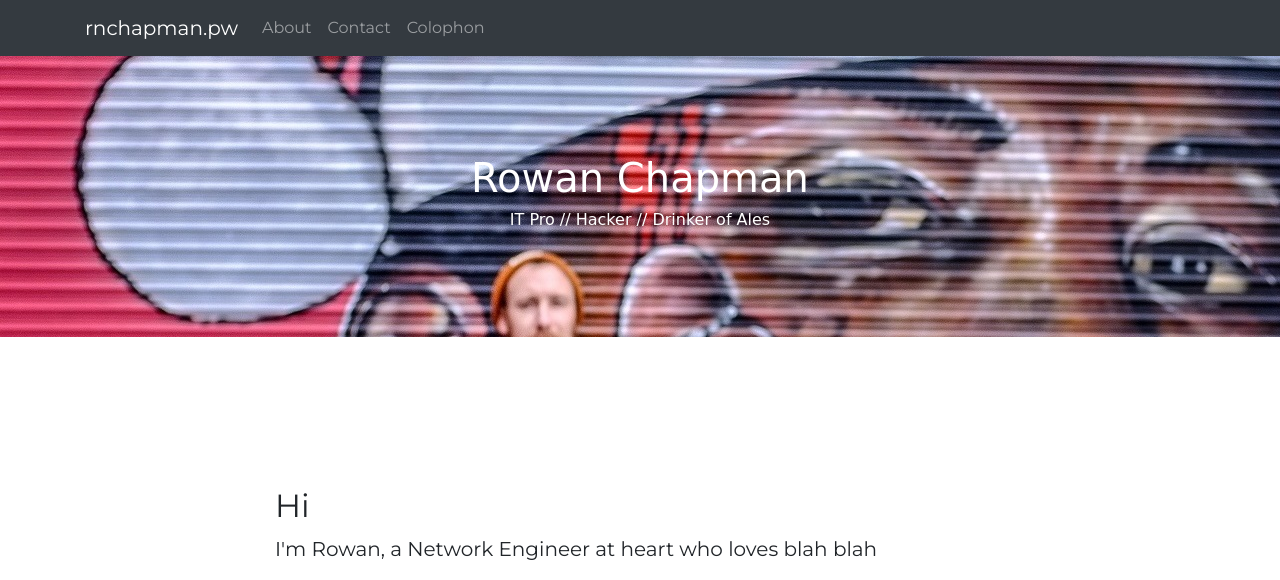
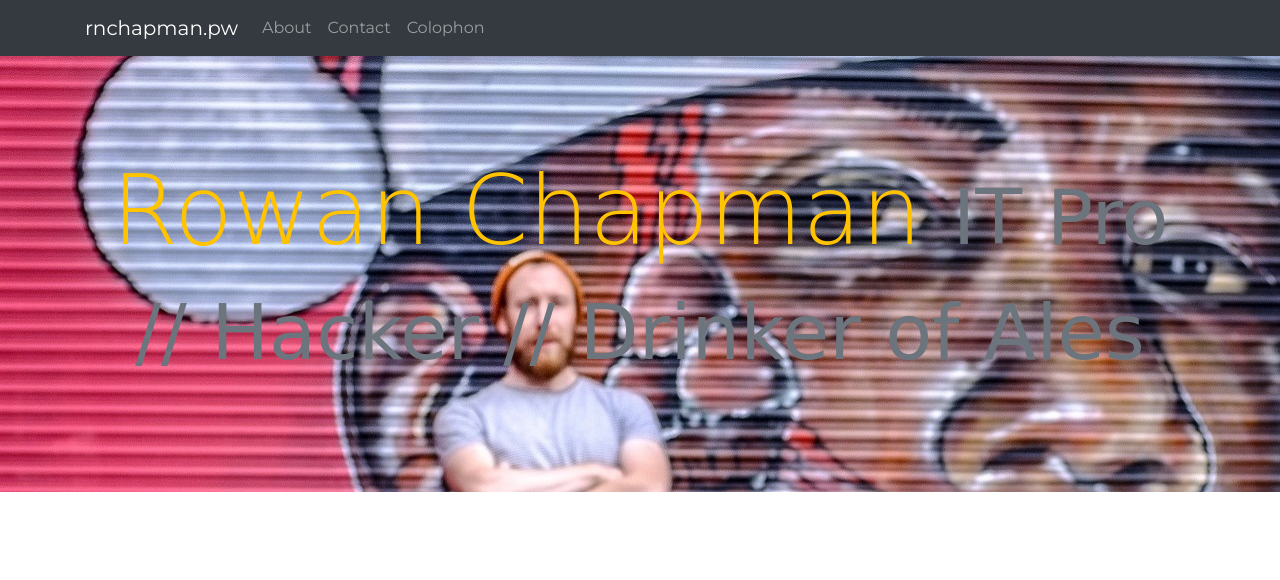
Before and after one commit to rchapman83/personal-web, a Flask app: template app/templates/index.html in a window 1280 px wide. Shown: the top 580 px of the page. Run offline with Flask 2, Linux system fonts and the light colour scheme; the template is opened without the code that fills it, so the values that code supplies are empty; some libraries are stand-ins or nearby versions.

Commit message:
update header take 2

```diff
--- a/app/templates/colophon.html
+++ b/app/templates/colophon.html
@@ -20,7 +20,7 @@
     <!-- Header -->
     <header class="bg-primary text-white">
         <div class="container text-center">
-                <h1>Colophon</h1>
+                <h1 class="display-1">Colophon</h1>
         </div>
     </header>
 
--- a/app/templates/index.html
+++ b/app/templates/index.html
@@ -20,10 +20,12 @@
     </div>
     </nav>
     <!-- Header -->
-    <header class="bg-primary text-white">
+    <header >
         <div class="container text-center">
-            <h1>Rowan Chapman</h1>
-            <h6>IT Pro // Hacker // Drinker of Ales</h6>
+            <h1 class="display-1">
+                Rowan Chapman
+                <small class="text-muted">IT Pro // Hacker // Drinker of Ales</small>
+            </h1>
         </div>
     </header>
 
```
